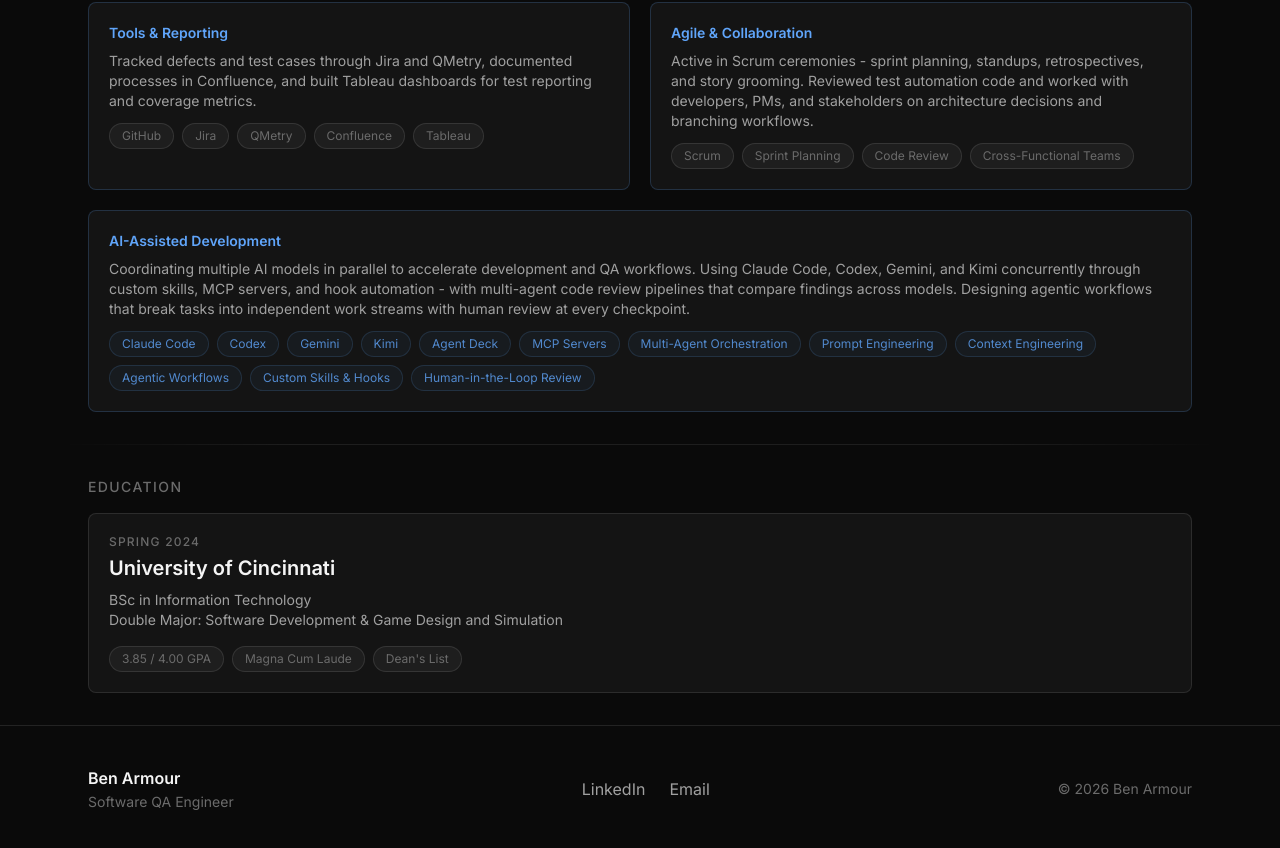
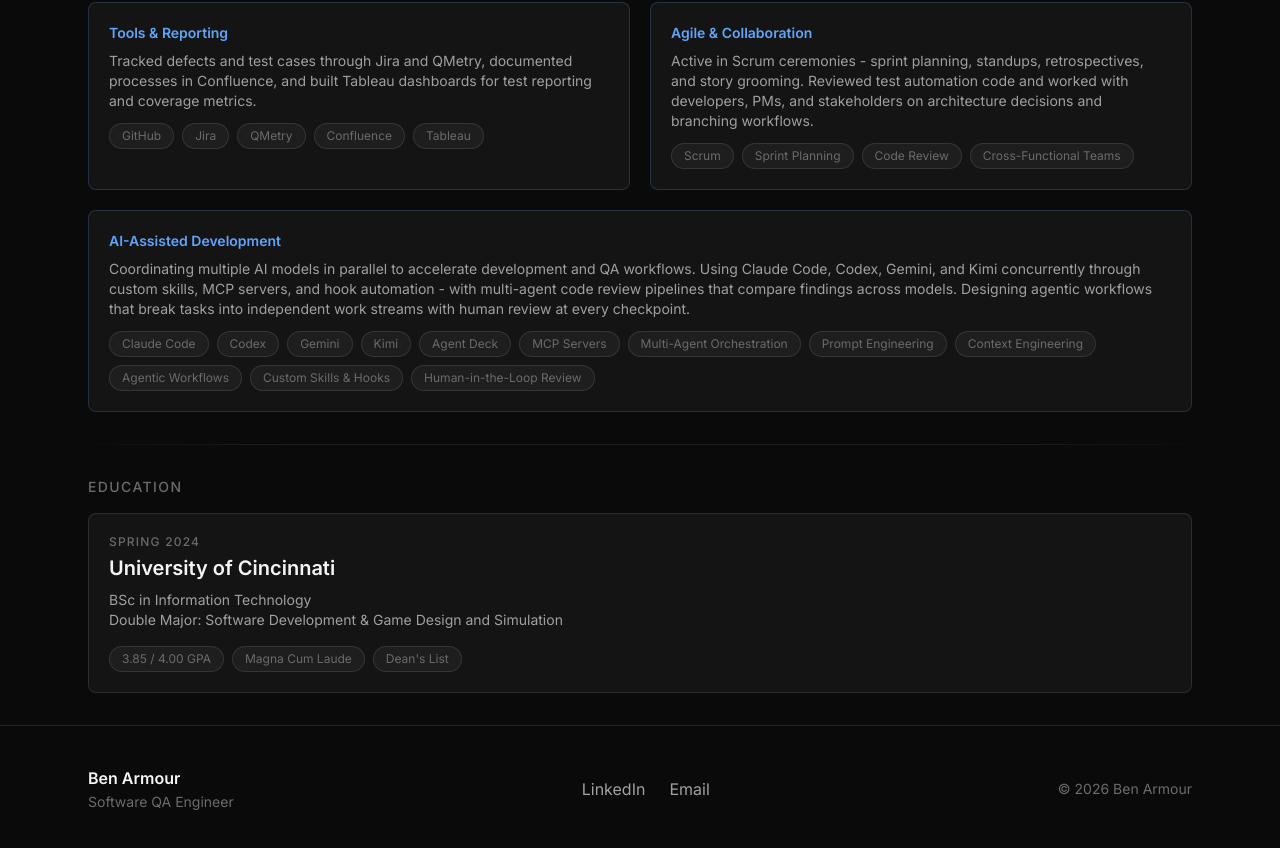
Before and after one commit to LostInTyping/BuildVerified, a Next.js app: page /about in a window 1280 px wide. Shown: the part 1455-2303 px from the top of the page. Built offline with nearby package versions, Linux system fonts and the light colour scheme.

Commit message:
fix(about): unify pill styles across all skill groups

```diff
--- a/src/app/about/page.tsx
+++ b/src/app/about/page.tsx
@@ -224,11 +224,7 @@ export default function AboutPage() {
                   {group.pills.map((pill) => (
                     <span
                       key={pill}
-                      className={
-                        group.featured
-                          ? "rounded-full border border-accent/15 bg-accent/5 px-3 py-1 text-xs text-accent/80"
-                          : "rounded-full border border-border bg-bg-elevated px-3 py-1 text-xs text-text-muted"
-                      }
+                      className="rounded-full border border-border bg-bg-elevated px-3 py-1 text-xs text-text-muted"
                     >
                       {pill}
                     </span>
```
